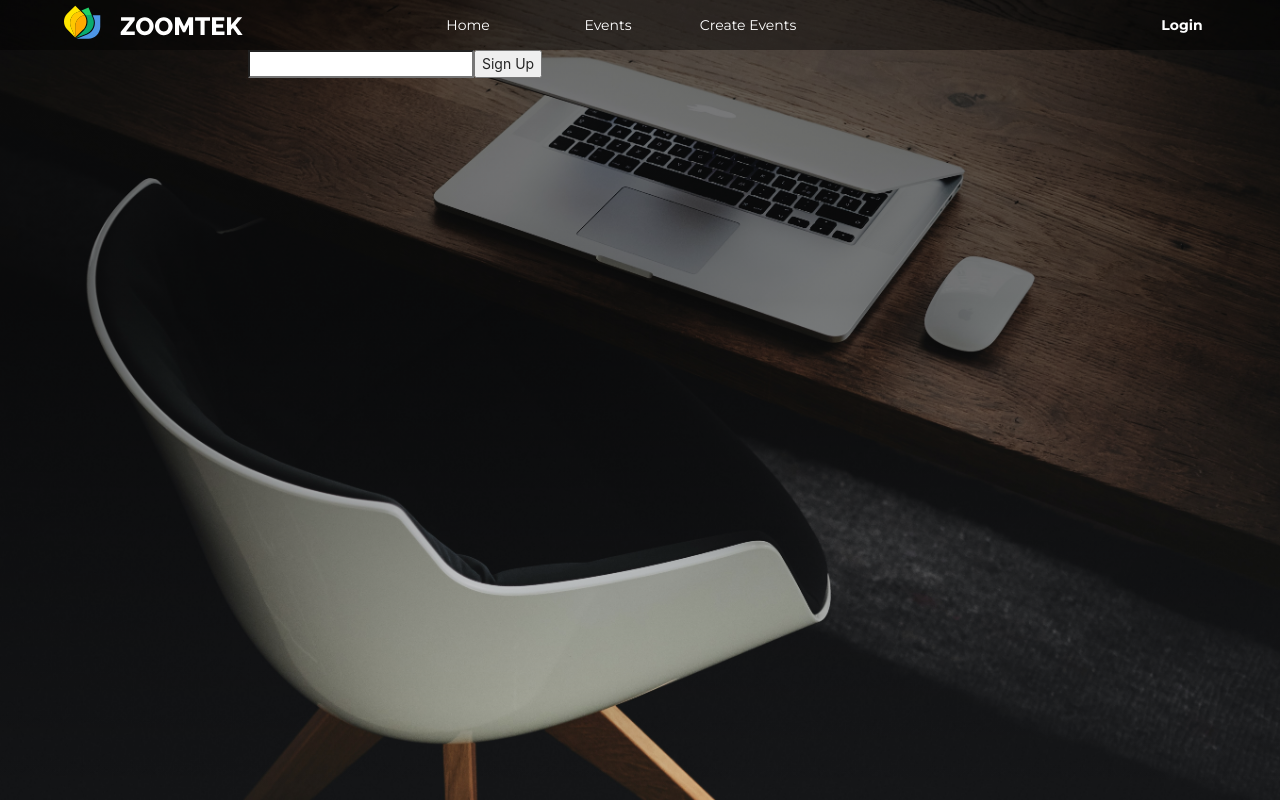
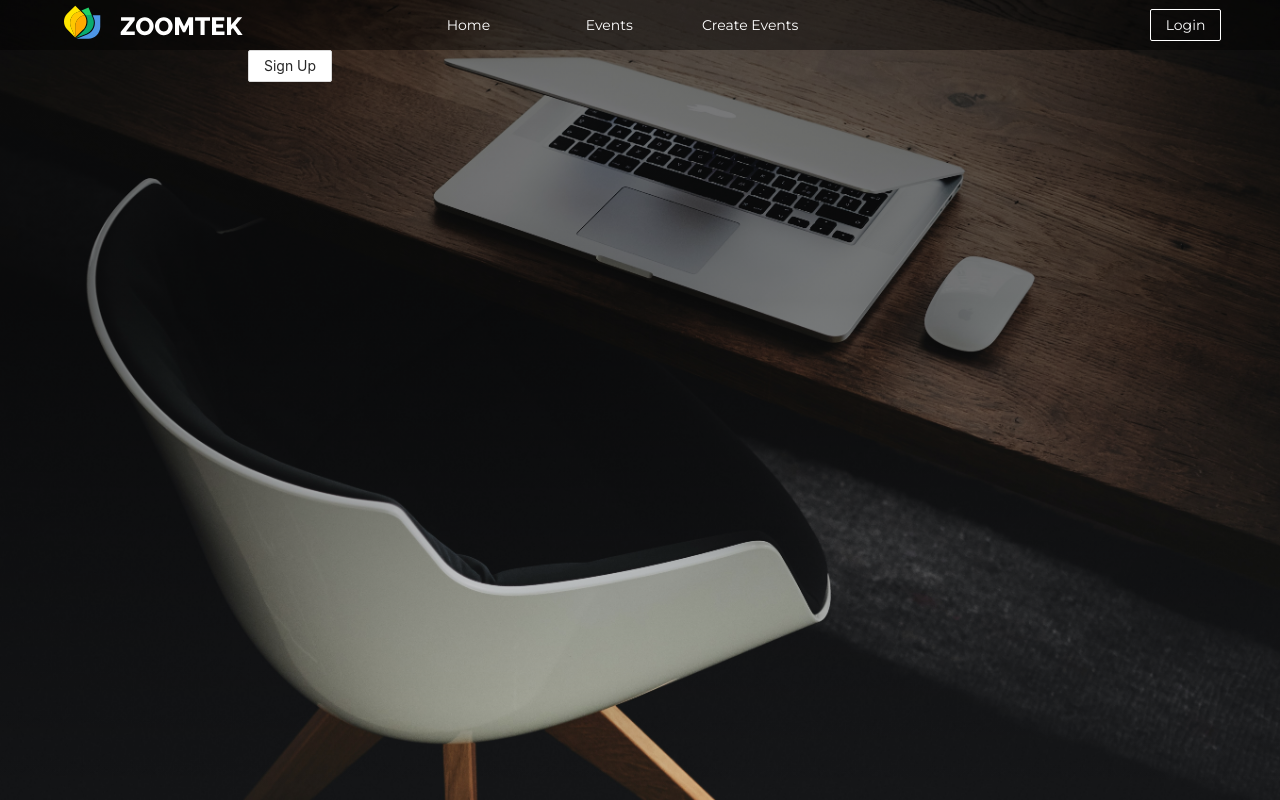
Before and after one commit to harsh07may/Zoom-API, a React (Vite) app: page /login in a window 1280 px wide. Built offline with nearby package versions, Linux system fonts and the light colour scheme.

Commit message:
added changes

```diff
--- a/src/components/Home.jsx
+++ b/src/components/Home.jsx
@@ -1,5 +1,5 @@
 import { Button } from "antd";
-import React from "react";
+import React, { useEffect } from "react";
 import { useNavigate } from "react-router-dom";
 import { useAuth } from "./auth";
 import "antd/dist/antd.css";
@@ -21,6 +21,7 @@ const Home = () => {
             meetings, telehealth appointments, or virtual happy hours, you can
             schedule times or collect new registrants through ZoomTek and sync
             them to Zoom with our free Scheduler!
+            {auth.user}
           </p>
         </div>
       </div>
--- a/src/components/Login.jsx
+++ b/src/components/Login.jsx
@@ -1,23 +1,28 @@
-import { useState } from "react";
-import { useNavigate } from "react-router-dom";
+import { useEffect } from "react";
+import { useNavigate, useSearchParams } from "react-router-dom";
 import { useAuth } from "./auth";
+import { Button } from "antd";
 
 const Login = () => {
-  const [user, setUser] = useState("");
+  const [searchParams, setSearchParams] = useSearchParams("");
   const auth = useAuth();
   const navigate = useNavigate();
-  const handleChange = (e) => {
-    setUser(e.target.value);
-  };
-  const handleClick = () => {
-    auth.login(user);
-    navigate("/", { replace: true });
-  };
+
+  useEffect(() => {
+    const code = searchParams.get("code");
+    if (searchParams != "") {
+      auth.login(searchParams);
+      console.log(code);
+      navigate("/", { replace: true });
+    }
+  }, [searchParams]);
+
 
   return (
     <div>
-      <input value={user} type="text" onChange={handleChange} />
-      <button onClick={handleClick}>Sign Up</button>
+      <Button href="https://zoom.us/oauth/authorize?response_type=code&client_id=sT4WUy87Tm2GZ2RF1YlM1g&redirect_uri=http://localhost:5173/login">
+        Sign Up
+      </Button>
     </div>
   );
 };
--- a/src/components/Navbar.css
+++ b/src/components/Navbar.css
@@ -46,6 +46,7 @@ header {
 }
 .profile{
     flex-direction: row-reverse;
+    padding: 9px !important;
 }
 .profile img{
     width:40px;
--- a/src/components/Navbar.jsx
+++ b/src/components/Navbar.jsx
@@ -45,7 +45,7 @@ function Navbar() {
         <ul className="profile">
           {!auth.user ? (
             <NavLink to="/login" style={navStyles}>
-              <li>Login</li>
+              <li><Button className="navbar-button">Login</Button></li>
             </NavLink>
           ) : (
             <li>
```
